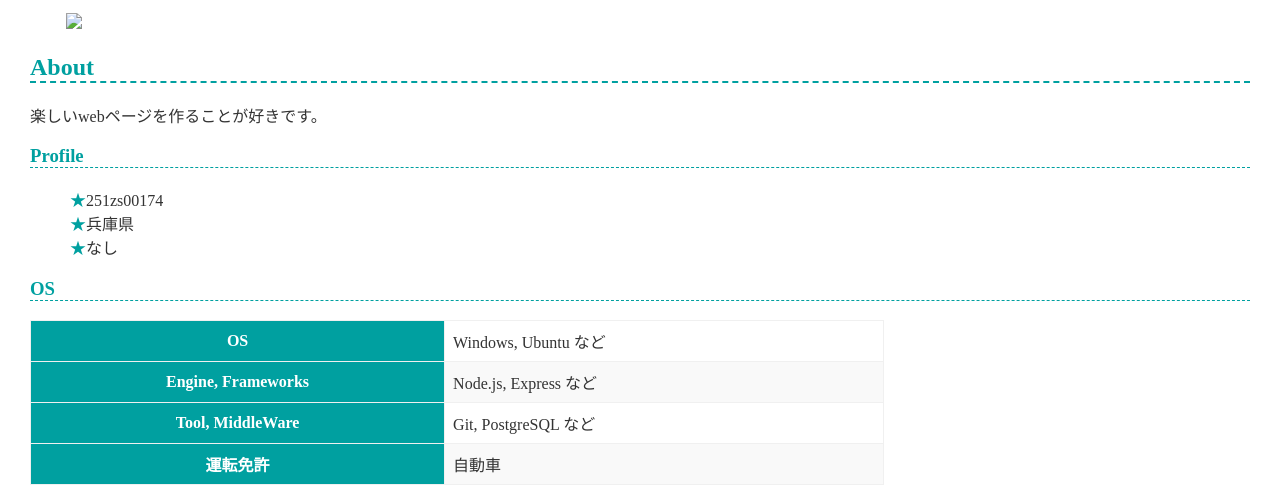
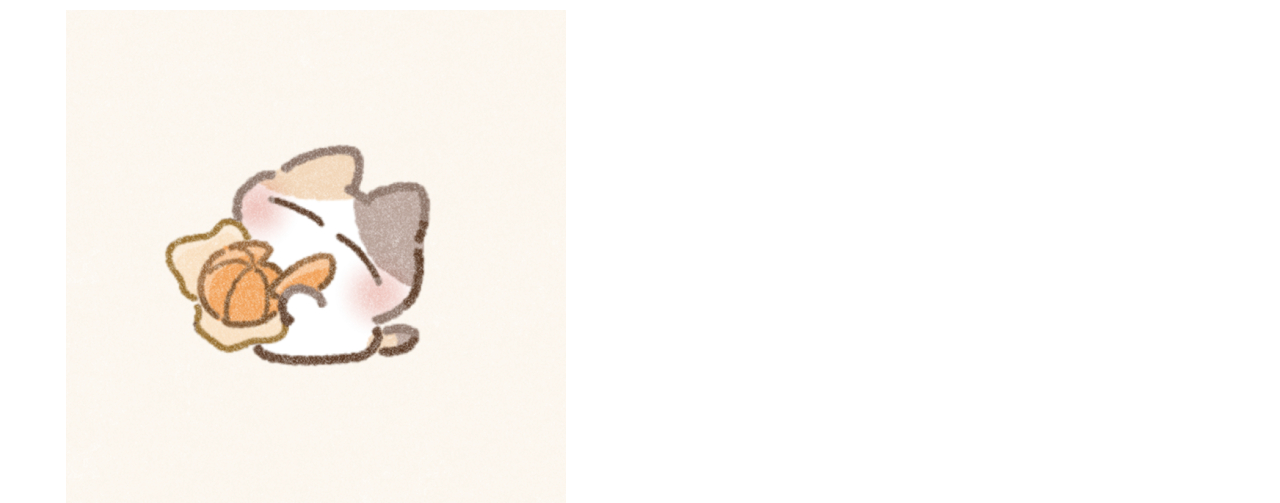
Before and after one commit to 251zs00174-creator/251zs00174-creator.github.io, a plain HTML site: page index.html in a window 1280 px wide. Shown: the part 103-606 px from the top of the page. Drawn offline with Linux system fonts and the light colour scheme.

Commit message:
Update index.html

```diff
--- a/index.html
+++ b/index.html
@@ -8,7 +8,7 @@
   </head>
   <body>
     <h1>251zs00174</h1>
-　　 <img src="みかんを食べる猫さん.image.png">
+　　 <img src="みかんを食べる猫さん.jpg">
 
 
     <h2>About</h2>
```
